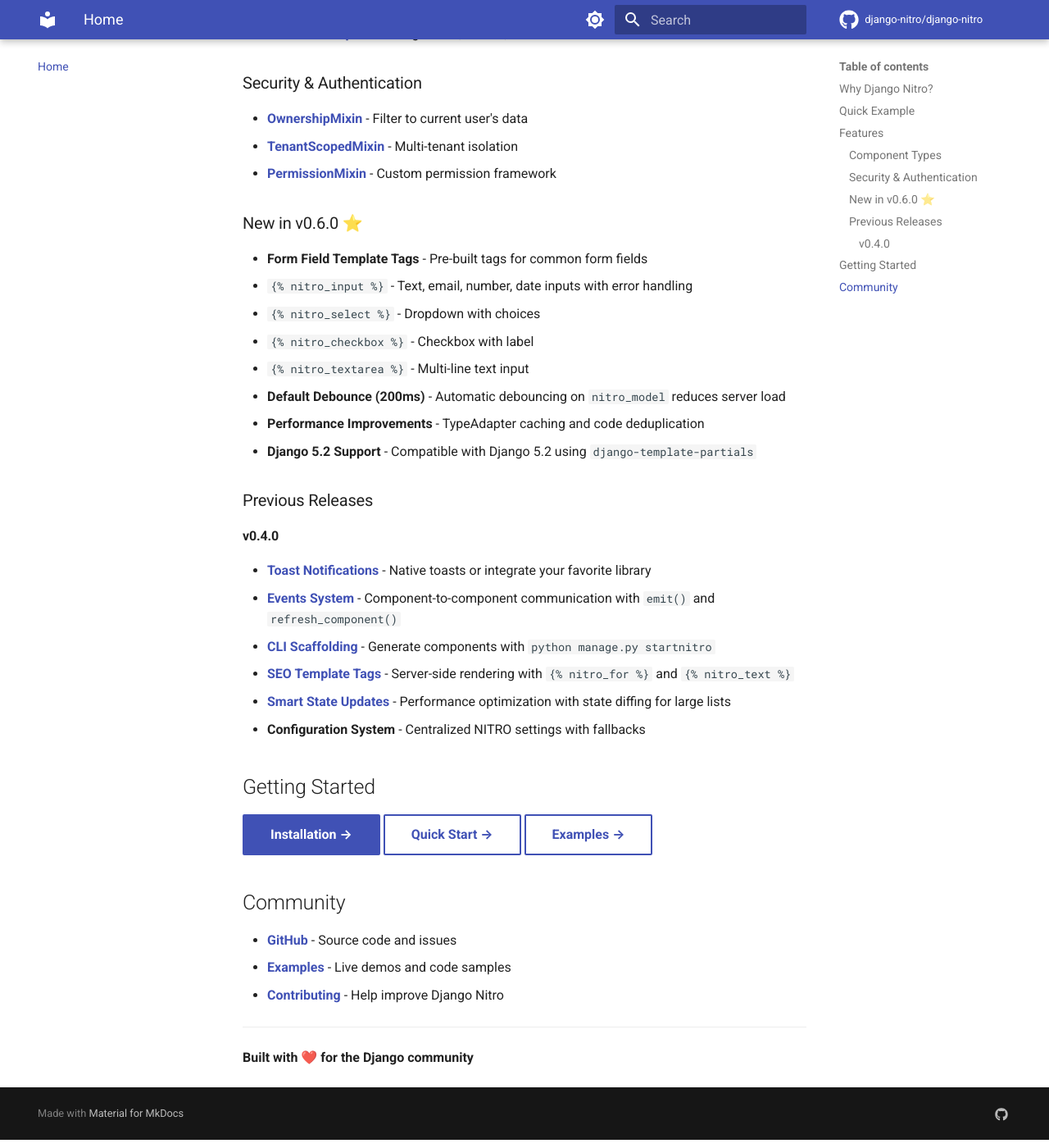
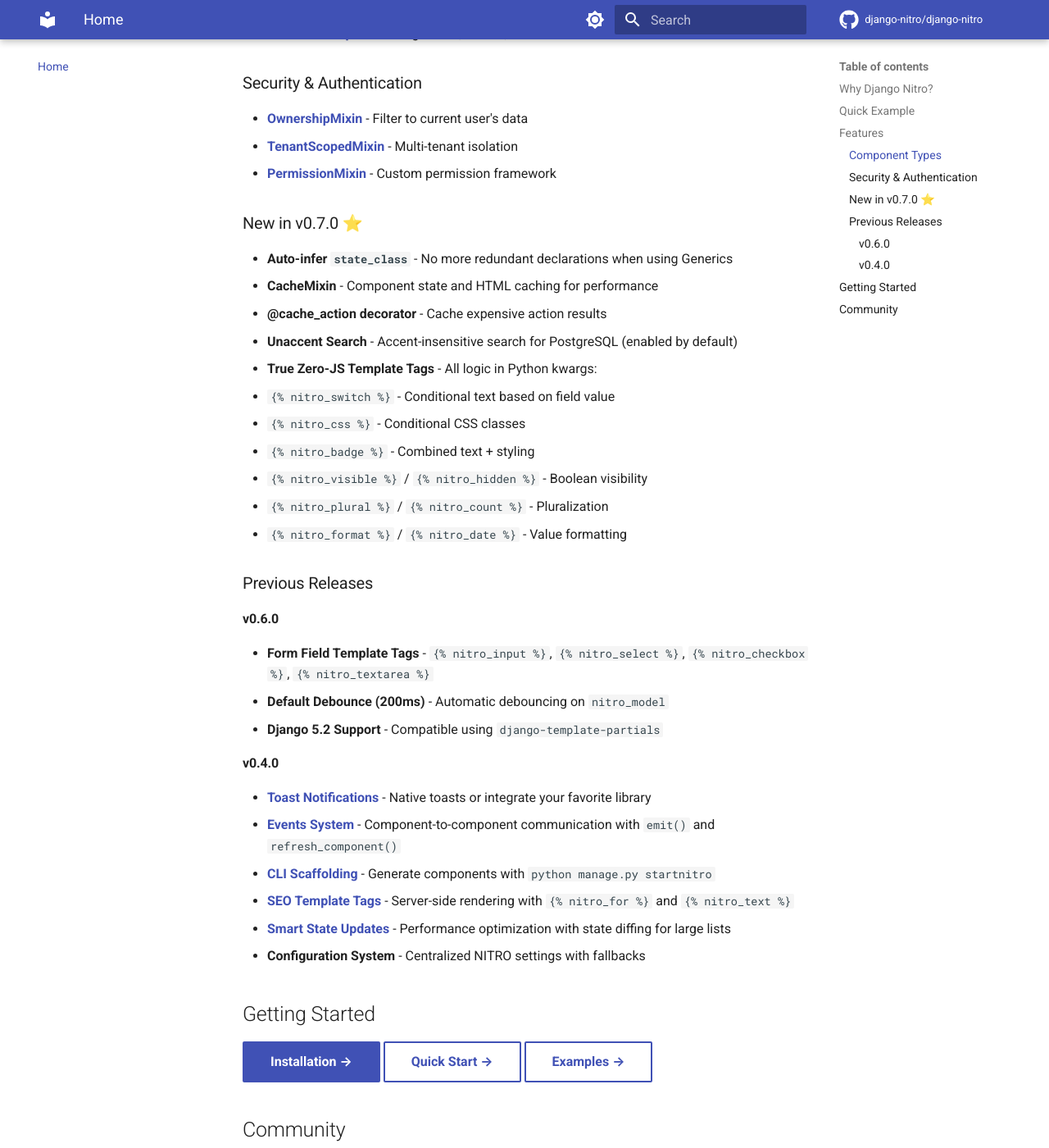
Before and after one commit to django-nitro/django-nitro, an MkDocs documentation site: the page built from docs/index.md, in a window 1280 px wide and 1400 px high, scrolled down 1588 px. Shown: the whole window at 82% size. Built offline with MkDocs 1.6.1 and Material for MkDocs 9.7.7, drawn with Linux system fonts in a browser that asks for light colours; comment, search, counter and statistics services are not loaded; the version menu is left out; some of the changed text lies outside the part shown.

Commit message:
docs: Update all examples to v0.7.0 auto-inferred state_class
- Update index.md with v0.7.0 as latest release
- Update quick-start.md example
- Update core-concepts/components.md examples
- Update examples/counter.md
- Update examples/property-manager.md
- Fix remaining Spanish text in zero-javascript-mode.md

All documentation now reflects v0.7.0 auto-inferred state_class feature.

Co-Authored-By: Claude Opus 4.5 <noreply@anthropic.com>

```diff
--- a/docs/examples/counter.md
+++ b/docs/examples/counter.md
@@ -52,7 +52,7 @@ from nitro.registry import register_component
 @register_component
 class Counter(NitroComponent[CounterState]):
     template_name = "components/counter.html"
-    state_class = CounterState
+    # state_class auto-inferred from Generic (v0.7.0)
 
     def get_initial_state(self, **kwargs):
         """Initialize with custom values if provided."""
--- a/docs/getting-started/quick-start.md
+++ b/docs/getting-started/quick-start.md
@@ -20,7 +20,7 @@ class CounterState(BaseModel):
 @register_component
 class Counter(NitroComponent[CounterState]):
     template_name = "components/counter.html"
-    state_class = CounterState
+    # state_class auto-inferred from Generic (v0.7.0)
 
     def get_initial_state(self, **kwargs):
         """Initialize the component state."""
--- a/docs/index.md
+++ b/docs/index.md
@@ -30,7 +30,7 @@ class CounterState(BaseModel):
 @register_component
 class Counter(NitroComponent[CounterState]):
     template_name = "components/counter.html"
-    state_class = CounterState
+    # state_class auto-inferred from Generic (v0.7.0)
 
     def get_initial_state(self, **kwargs):
         return CounterState(count=0)
@@ -69,18 +69,27 @@ class Counter(NitroComponent[CounterState]):
 - **[TenantScopedMixin](security/tenant-scoped-mixin.md)** - Multi-tenant isolation
 - **[PermissionMixin](security/permission-mixin.md)** - Custom permission framework
 
-### New in v0.6.0 ⭐
+### New in v0.7.0 ⭐
 
-- **Form Field Template Tags** - Pre-built tags for common form fields
-  - `{% nitro_input %}` - Text, email, number, date inputs with error handling
-  - `{% nitro_select %}` - Dropdown with choices
-  - `{% nitro_checkbox %}` - Checkbox with label
-  - `{% nitro_textarea %}` - Multi-line text input
-- **Default Debounce (200ms)** - Automatic debouncing on `nitro_model` reduces server load
-- **Performance Improvements** - TypeAdapter caching and code deduplication
-- **Django 5.2 Support** - Compatible with Django 5.2 using `django-template-partials`
+- **Auto-infer `state_class`** - No more redundant declarations when using Generics
+- **CacheMixin** - Component state and HTML caching for performance
+- **@cache_action decorator** - Cache expensive action results
+- **Unaccent Search** - Accent-insensitive search for PostgreSQL (enabled by default)
+- **True Zero-JS Template Tags** - All logic in Python kwargs:
+  - `{% nitro_switch %}` - Conditional text based on field value
+  - `{% nitro_css %}` - Conditional CSS classes
+  - `{% nitro_badge %}` - Combined text + styling
+  - `{% nitro_visible %}` / `{% nitro_hidden %}` - Boolean visibility
+  - `{% nitro_plural %}` / `{% nitro_count %}` - Pluralization
+  - `{% nitro_format %}` / `{% nitro_date %}` - Value formatting
 
 ### Previous Releases
+
+#### v0.6.0
+
+- **Form Field Template Tags** - `{% nitro_input %}`, `{% nitro_select %}`, `{% nitro_checkbox %}`, `{% nitro_textarea %}`
+- **Default Debounce (200ms)** - Automatic debouncing on `nitro_model`
+- **Django 5.2 Support** - Compatible using `django-template-partials`
 
 #### v0.4.0
 
```
Also changed, not shown: docs/core-concepts/components.md (+2 -2 lines), docs/core-concepts/zero-javascript-mode.md (+1 -1 lines), docs/examples/property-manager.md (+2 -2 lines).
